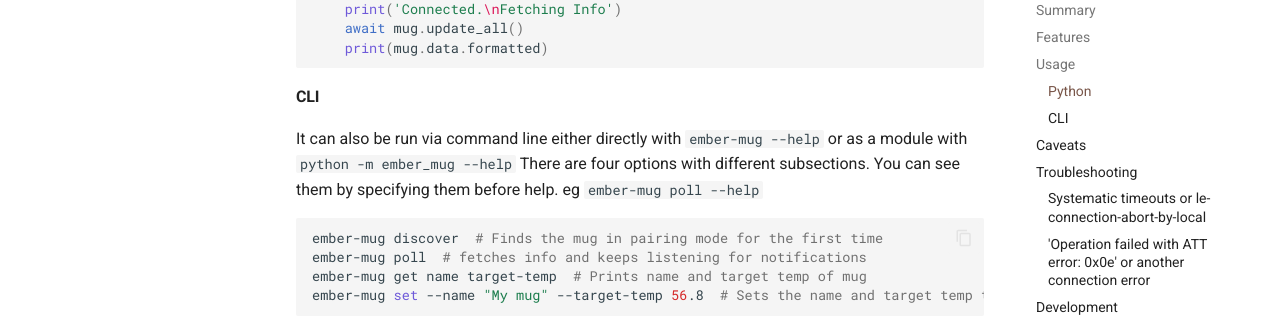
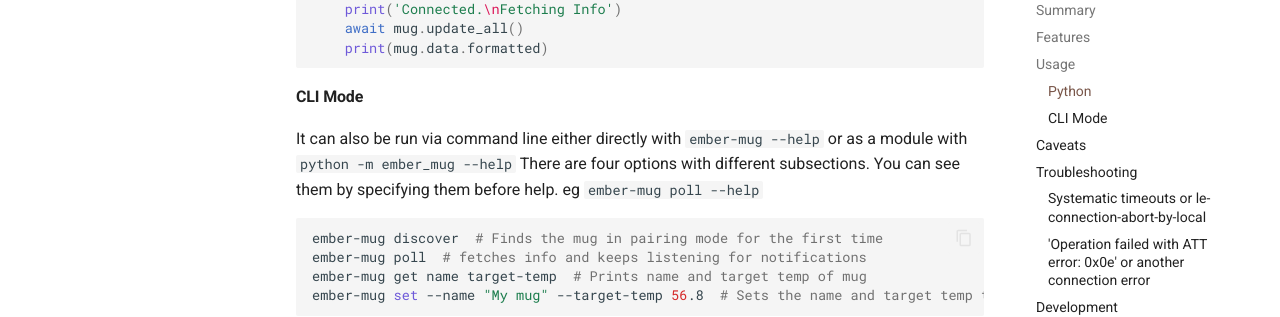
Before and after one commit to sopelj/python-ember-mug, an MkDocs documentation site: the page built from docs/index.md, in a window 1280 px wide and 900 px high, scrolled down 2259 px. Shown: the part 173-490 px from the top of the window. Built offline with MkDocs 1.6.1 and Material for MkDocs 9.7.7, drawn with Linux system fonts in a browser that asks for light colours; comment, search, counter and statistics services are not loaded; some of the changed lines change nothing that is shown.

Commit message:
fix: issues with docs building

````diff
--- a/README.md
+++ b/README.md
@@ -85,7 +85,7 @@
     print(mug.data.formatted)
 ```
 
-### CLI
+### CLI Mode
 
 It can also be run via command line either directly with `ember-mug --help` or as a module with `python -m ember_mug --help`
 There are four options with different subsections. You can see them by specifying them before help. eg `ember-mug poll --help`
--- a/mkdocs.yml
+++ b/mkdocs.yml
@@ -90,14 +90,13 @@
           options:
             docstring_options:
               ignore_init_summary: true
-              docstring_section_style: table
             allow_inspection: true
-            annotation_path: full
+            annotations_path: full
             docstring_section_style: table
             filters: ["!^_"]
             find_stubs_package: true
             inherited_members: true
-            member_order: alphabetical
+            members_order: alphabetical
             modernize_annotations: true
             group_by_category: true
             separate_signature: true
````
